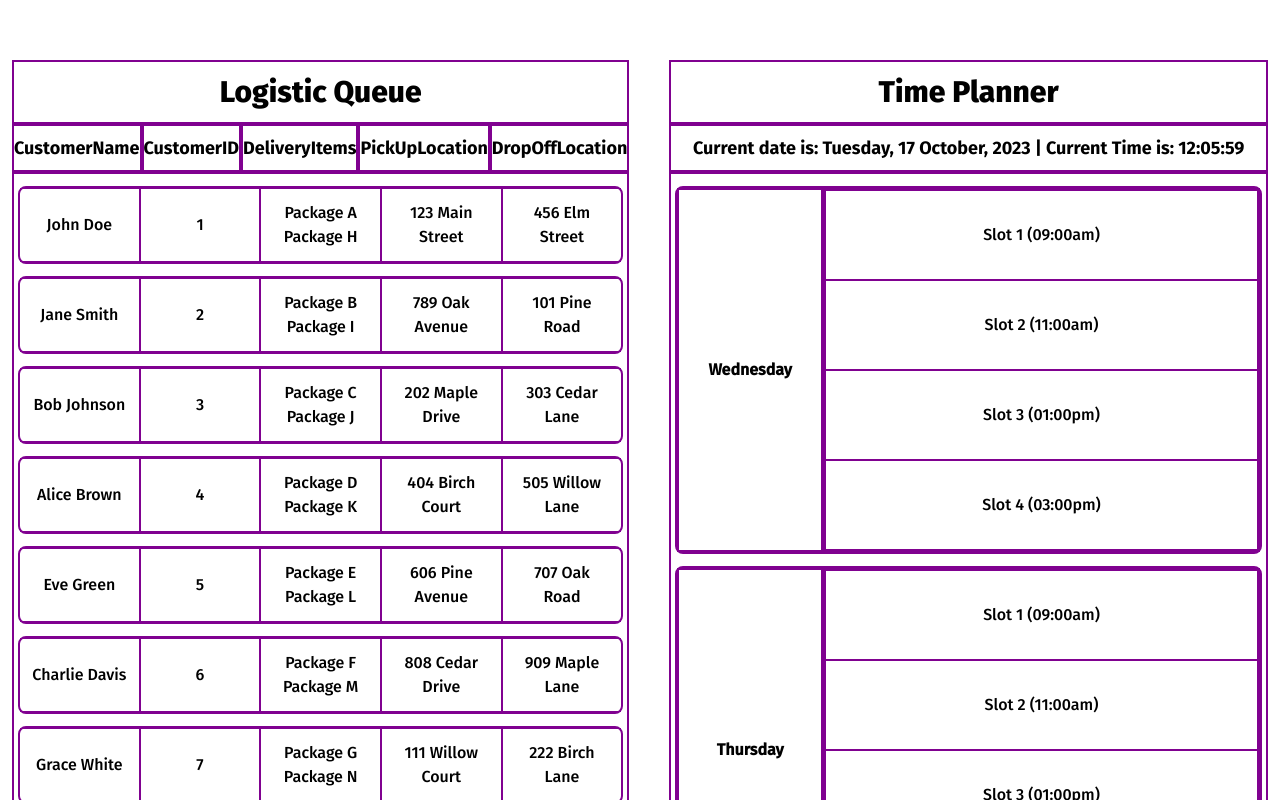
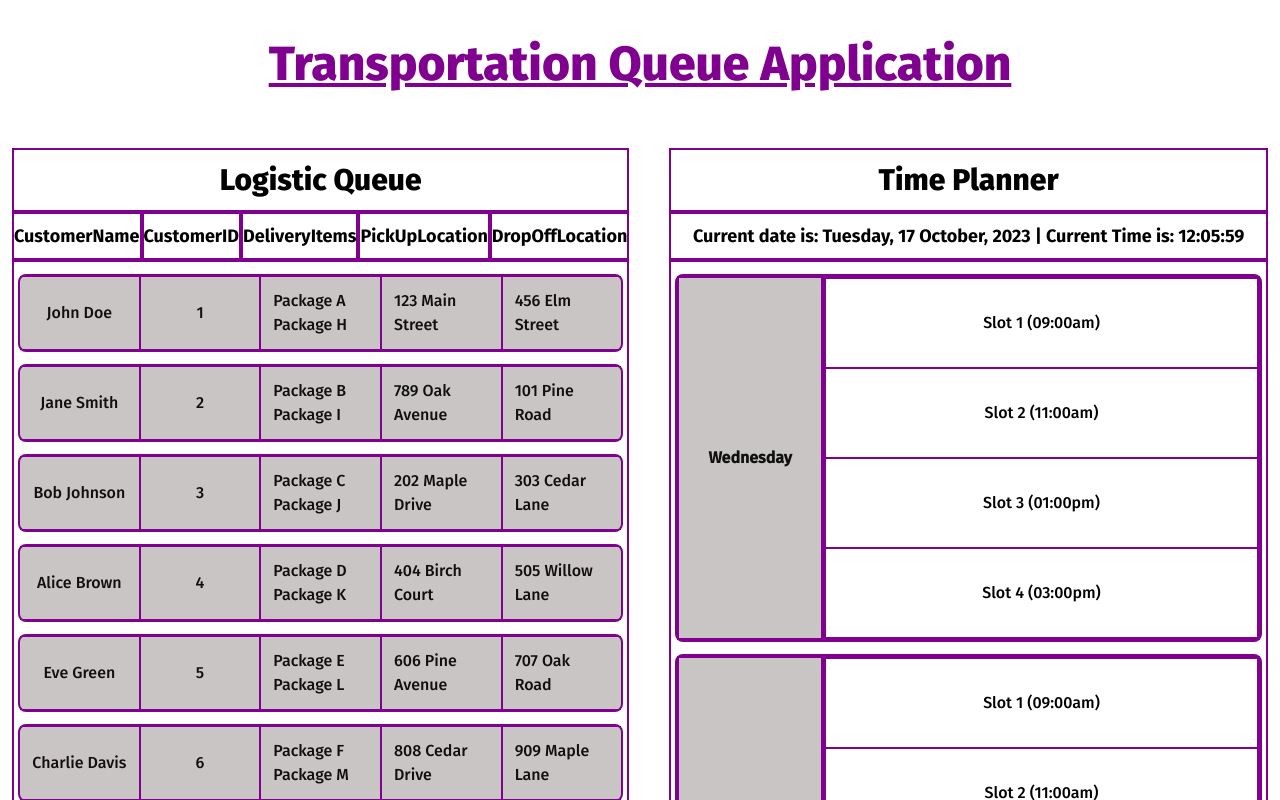
Before and after one commit to dev-willyy/yiponline-preinterview-task, a React (Create React App) app: page / in a window 1280 px wide. Shown: the top 800 px of the page. Built offline with nearby package versions, Linux system fonts and the light colour scheme.

Commit message:
Modified App UI, Implemented Droppable functionality: feat 2

```diff
--- a/src/components/DateTable.tsx
+++ b/src/components/DateTable.tsx
@@ -21,7 +21,7 @@ function DateTable() {
         {weekDays.map((day, index) => {
           return (
             <div className="flex cursor-pointer text-center border-2 border-purple rounded-lg mt-1 mx-1" key={index}>
-              <div className="basis-1/4 shrink grow flex items-center justify-center border-2 border-purple">
+              <div className="basis-1/4 text-dark bg-dim shrink grow flex items-center justify-center border-2 border-purple">
                 <div className="font-semibold">{day}</div>
               </div>
               <div className="basis-3/4 shrink grow border-2 border-purple">
--- a/src/components/DraggableCustomerRow.tsx
+++ b/src/components/DraggableCustomerRow.tsx
@@ -20,7 +20,7 @@ function DraggableCustomerRow({ customer, index }: CustomerPropTypes): ReactComp
   return (
     <div
       ref={drag}
-      className={`flex cursor-pointer text-center ${
+      className={`flex cursor-pointer text-dark bg-dim ${
         isDragging ? 'border-4 border-red-500' : 'border-2 border-purple'
       } rounded-lg mt-1 mx-1`}
     >
--- a/src/components/DropBoardRow.tsx
+++ b/src/components/DropBoardRow.tsx
@@ -1,7 +1,7 @@
 import { useState } from 'react';
 import { useDrop } from 'react-dnd';
 
-function DropBoardRow({ slot, index}: any) {
+function DropBoardRow({ slot, index }: any) {
   const [board, setBoard] = useState<Array<any>>([]);
   const [{ isOver }, drop] = useDrop(() => {
     return {
@@ -16,7 +16,9 @@ function DropBoardRow({ slot, index}: any) {
   }, []);
 
   const addItemToBoard = (id: number) => {
-    console.log(id);
+    // const customerList: Array<any> = slot.filter((slotItem: any) => slotItem.id === id);
+    // console.log(customerList);
+    console.log(index);
   };
 
   return (
--- a/src/pages/Home.tsx
+++ b/src/pages/Home.tsx
@@ -1,13 +1,18 @@
-import { ReactComponentElement } from 'react';
+import { Fragment, ReactComponentElement } from 'react';
 import LogisticQueue from '../components/LogisticQueue.tsx';
 import Planner from '../components/Planner.tsx';
 
 function Home(): ReactComponentElement<any> {
   return (
-    <main className="flex gap-4 my-12">
-      <LogisticQueue />
-      <Planner />
-    </main>
+    <Fragment>
+      <header className="font-fira-extrabold text-5xl text-center pt-10 text-purple underline">
+        <h1>Transportation Queue Application</h1>
+      </header>
+      <main className="flex gap-4 my-12">
+        <LogisticQueue />
+        <Planner />
+      </main>
+    </Fragment>
   );
 }
 
--- a/tailwind.config.js
+++ b/tailwind.config.js
@@ -14,6 +14,7 @@ module.exports = {
         purple: 'rgb(128, 1, 144)',
         white: 'rgb(241, 241, 241)',
         dark: 'rgb(16, 16, 16)',
+        dim: 'rgb(202, 197, 197)',
       },
       boxShadow: {
         generalShadow: '2px 2px 3px rgb(153, 153, 153)',
```
